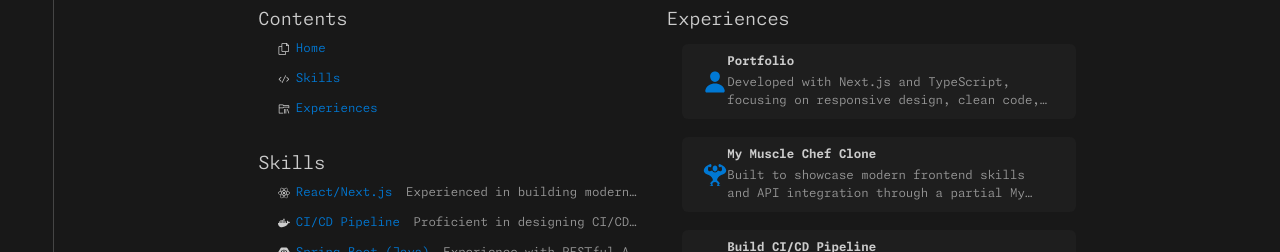
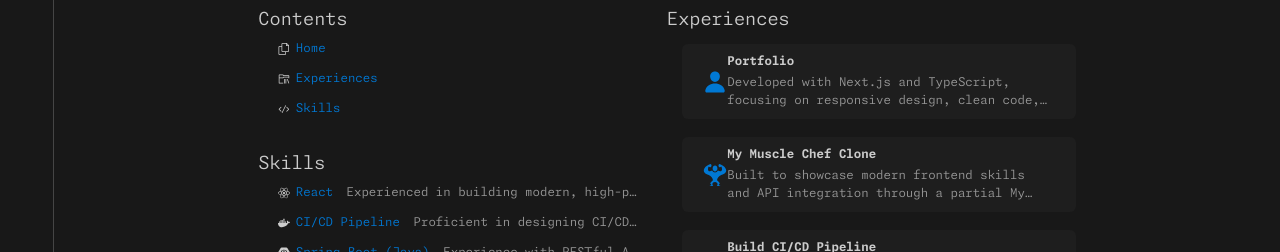
Before and after one commit to Narae-H/portfolio-2025, a Next.js app: page / in a window 1280 px wide. Shown: the part 312-564 px from the top of the page. Built offline with nearby package versions, Linux system fonts and the light colour scheme.

Commit message:
fix(links): correct broken <a> hrefs and adjust minor layout issues

```diff
--- a/app/components/common/workspace/index.tsx
+++ b/app/components/common/workspace/index.tsx
@@ -38,11 +38,5 @@ export default function Workspace({
         <WorkspaceContent menuCategory={menuCategory} contentData={contentData}/>
       </div>
     </div>
-    // <div className='flex h-full w-full m-10 md:px-28 md:py-14'>
-    //   <div className="flex flex-col relative h-[fit-content] w-full ">
-    //     <WorkspaceHeader contentData={contentData}/>
-    //     <WorkspaceContent menuCategory={menuCategory} contentData={contentData}/>
-    //   </div>
-    // </div>
   );
 }
--- a/app/components/main/HomeContent.tsx
+++ b/app/components/main/HomeContent.tsx
@@ -7,8 +7,8 @@ import { MenuItem } from "@/models/menu";
 export default function HomeContent() {
   const contentList: MenuItem[] = [
   { id: "home", title: "Home", iconKey: "VscFiles", link: "/" },
-  { id: "skills", title: "Skills", iconKey: "VscCode", link: "/skills" },
   { id: "experiences", title: "Experiences", iconKey: "VscFolderLibrary", link: "/experiences" },
+  { id: "skills", title: "Skills", iconKey: "VscCode", link: "/skills" }
   ];
 
   const expList: CardItem[] = [
@@ -16,7 +16,7 @@ export default function HomeContent() {
     id: "portfolio",
     title: "Portfolio",
     iconKey: "IoPerson",
-    link: "/",
+    link: "/experiences/australia/portfolio",
     description:
       "Developed with Next.js and TypeScript, focusing on responsive design, clean code, and automated deployment.",
   },
@@ -32,17 +32,17 @@ export default function HomeContent() {
     id: "buildcicdpipeline",
     title: "Build CI/CD Pipeline",
     iconKey: "LuConstruction",
-    link: "/skills",
+    link: "/experiences/australia/buildcicdpipeline",
     description: "Built a pipeline for Continuous Integration (CI) and Development (CD).",
   },
   ];
 
   const skillList: MenuItem[] = [
   {
-    id: "reactnext",
-    title: "React/Next.js",
+    id: "react",
+    title: "React",
     iconKey: "FaReact",
-    link: "/skills/reactnext",
+    link: "/skills/frontend/react",
     description:
       "Experienced in building modern, high-performance web applications with React and Next.js, using server-side rendering, static site generation, and component-based architecture for scalable solutions.",
   },
@@ -50,7 +50,7 @@ export default function HomeContent() {
     id: "cicdpipeline",
     title: "CI/CD Pipeline",
     iconKey: "FaDocker",
-    link: "/skills/cicdpipeline",
+    link: "/skills/others/cicdpipeline",
     description:
       "Proficient in designing CI/CD pipelines with GitHub Actions, Docker, AWS Elastic Beanstalk, and ECS to enable automated, scalable, and reliable deployments.",
   },
@@ -58,7 +58,7 @@ export default function HomeContent() {
     id: "springboot",
     title: "Spring Boot (Java)",
     iconKey: "SiSpringboot",
-    link: "/skills/springboot",
+    link: "/skills/backend/springboot",
     description:
       "Experience with RESTful APIs, implementing security features, and managing configurations using Spring Boot to deliver modular, flexible, and high-performing solutions.",
   },
```
